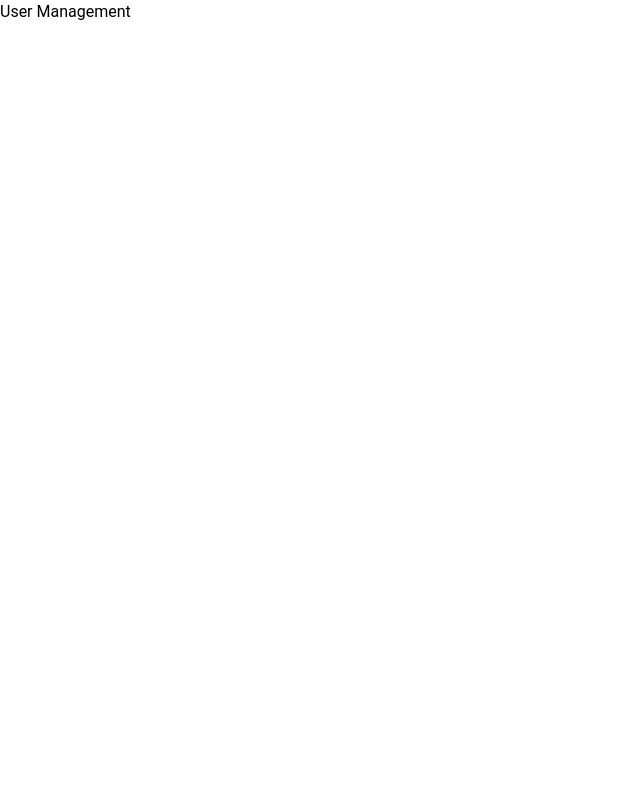
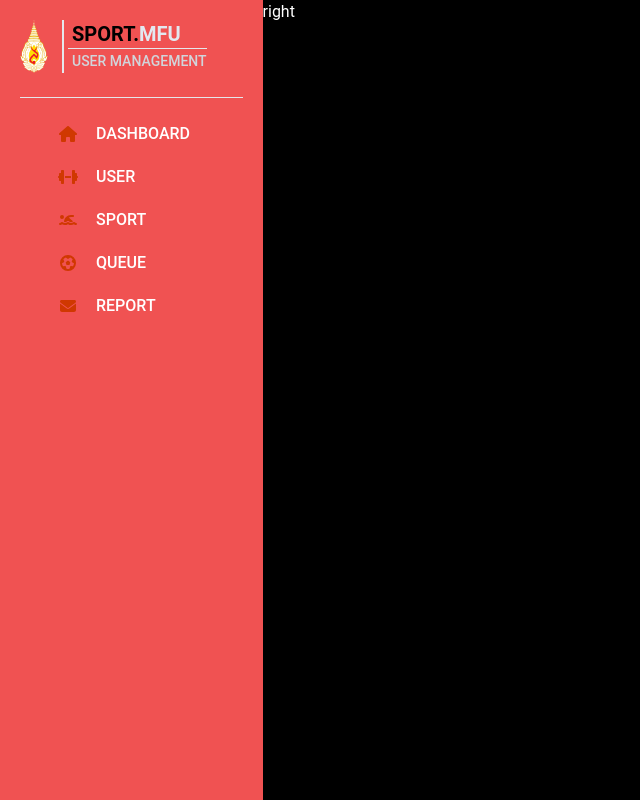
Before and after one commit to 6531503042/Sport-Complex, a Next.js app in the folder front-end/: page /usermanagement in a window 1280 px wide. Shown: the whole page, without its empty margins (0-640 px from the left). Built offline with nearby package versions, Linux system fonts and the light colour scheme.

Commit message:
Navbar : nothing, Usermanagement page :  Create this page and create a sidebar

```diff
--- a/front-end/src/app/(pages)/usermanagement/page.tsx
+++ b/front-end/src/app/(pages)/usermanagement/page.tsx
@@ -1,9 +1,95 @@
-import React from 'react'
+import React from "react";
+import Link from "next/link";
+import Logo from "../../assets/Logo.png";
+import { FontAwesomeIcon } from "@fortawesome/react-fontawesome";
+import { faHome, faDumbbell, faSwimmer, faFutbol, faEnvelope, faClipboard, faWallet, faUser } from "@fortawesome/free-solid-svg-icons";
 
 const page = () => {
   return (
-    <div>User Management</div>
-  )
-}
+    <div className="w-screen h-screen flex flex-row">
+      <div className="bg-red-500 text-white w-80 flex flex-col p-5 ">
+        <Link
+          href="/"
+          className="inline-flex flex-row h-min justify-start gap-3.5"
+        >
+          <img src={Logo.src} alt="Logo" className="w-7" />
+          <span className="flex flex-col border-l-2 w-max whitespace-nowrap">
+            <div className="ms-1">
+              <span className="ms-1 inline-flex flex-row font-semibold text-xl">
+                <p className="text-black ">SPORT.</p>
+                <p className="text-slate-200">MFU</p>
+              </span>
+              <hr />
+              <span className="text-gray-300 ms-1 font-medium text-sm">
+                USER MANAGEMENT
+              </span>
+            </div>
+          </span>
+        </Link>
+        <br/>
+        <hr className="w-full"/>
+        <br />
+        <ul className="flex flex-col ps-5 gap-4 font-medium uppercase ">
+          <li className="hover:text-gray-400 cursor-pointer transition-transform duration-200 ease-in-out hover:scale-110">
+            <Link
+              href="/homepage"
+              className="inline-flex flex-row items-center"
+            >
+              <FontAwesomeIcon
+                icon={faHome}
+                className=" text-orange-600 w-14"
+              />
+              <p>Dashboard</p>
+            </Link>
+          </li>
+          <li className="hover:text-gray-400 cursor-pointer transition-transform duration-200 ease-in-out hover:scale-110">
+            <Link href="/gym" className="inline-flex flex-row items-center">
+              <FontAwesomeIcon
+                icon={faDumbbell}
+                className=" text-orange-600 w-14"
+              />
+              <p>User</p>
+            </Link>
+          </li>
+          <li className="hover:text-gray-400 cursor-pointer transition-transform duration-200 ease-in-out hover:scale-110">
+            <Link
+              href="/swimming"
+              className="inline-flex flex-row items-center"
+            >
+              <FontAwesomeIcon
+                icon={faSwimmer}
+                className=" text-orange-600 w-14"
+              />
+              <p>Sport</p>
+            </Link>
+          </li>
+          <li className="hover:text-gray-400 cursor-pointer transition-transform duration-200 ease-in-out hover:scale-110">
+            <Link
+              href="/football"
+              className="inline-flex flex-row items-center"
+            >
+              <FontAwesomeIcon
+                icon={faFutbol}
+                className=" text-orange-600 w-14"
+              />
+              <p>Queue</p>
+            </Link>
+          </li>
+          <li className="hover:text-gray-400 cursor-pointer transition-transform duration-200 ease-in-out hover:scale-110">
+            <Link href="/contact" className="inline-flex flex-row items-center">
+              <FontAwesomeIcon
+                icon={faEnvelope}
+                className=" text-orange-600 w-14"
+              />
+              <p>Report</p>
+            </Link>
+          </li>
 
-export default page
+        </ul>
+      </div>
+      <div className="bg-black text-white w-full">right</div>
+    </div>
+  );
+};
+
+export default page;
--- a/front-end/src/app/components/navbar/navbar.tsx
+++ b/front-end/src/app/components/navbar/navbar.tsx
@@ -54,7 +54,7 @@ const navbar: React.FC<NavBarProps> = ({ activePage }) => {
             <aside className="login_button border-b-4 border-transparent">
               <nav className="inline-flex">
                 <div className=" hover:text-white hover:bg-orange-700 hover:shadow-lg transition-all duration-300 cursor-pointer py-2 px-5 bg-tranparent border rounded-full border-orange-700 text-orange-700 items-center">
-                  <Link href="/registration" className=" font-medium">
+                  <Link href="/usermanagement" className=" font-medium">
                     Login
                   </Link>
                 </div>
```
